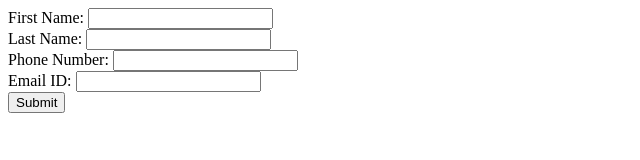
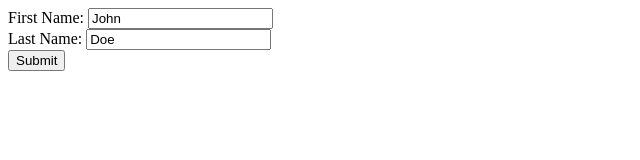
Before and after one commit to acciojob/form-login-Dhatchin100, a website: page main.html in a window 1280 px wide. Shown: the whole page, without its empty margins (0-640 px from the left). Drawn offline with Linux system fonts and the light colour scheme.

Commit message:
created a submission

```diff
--- a/main.html
+++ b/main.html
@@ -1,27 +1,15 @@
 <!DOCTYPE html>
-
 <html>
-
 <head>
-	<link rel="stylesheet" href="styles.css">
+    <meta charset="utf-8">
+    <title>Form Login</title>
 </head>
-
 <body>
-	<!-- the entire body must be written by student -->
-	<form id="myForm">
-	<label>First Name:</label>
-	<input type="text" name="First Name" id="fname"></input><br>
-	<label>Last Name:</label>
-	<input type="text" name="Last Name"id="lname"></input><br>
-	<label>Phone Number:</label>
-	<input type="tel" name="Phone Number"id="Pnum"></input><br>
-	<label>Email ID:</label>
-	<input type="email" name="Email ID"id="eid"></input><br>
-	<button type="submit"onclick="displayFormValues()">Submit</button>
-	</form>
-    <script type="text/javascript" src="./script.js">
-</script>
-
+    <form id="myForm" onsubmit="getFormValue()">
+        First Name: <input type="text" name="fname" value="John"><br>
+        Last Name: <input type="text" name="lname" value="Doe"><br>
+        <input type="submit" value="Submit">
+    </form>
+    <script src="script.js"></script>
 </body>
-
 </html>
--- a/script.js
+++ b/script.js
@@ -1,8 +1,12 @@
-function displayFormValues(){
-	var name=document.getElementById('fname').value;
-	var last=document.getElementById('lname').value;
-	var phone=document.getElementById('Pnum').value;
-	var email=document.getElementById('eid').value;
+// script.js
+function getFormValue() {
+    // Get the form element
+    const form = document.getElementById("myForm");
 
-	alert('First Name:'+name+'\nLast Name:'+last+'\nPhone Number:'+phone+'\nEmail ID:'+email);
+    // Get the values of the first name and last name fields
+    const firstName = form.elements.fname.value;
+    const lastName = form.elements.lname.value;
+
+    // Display the full name using an alert
+    alert(firstName + " " + lastName);
 }
```
